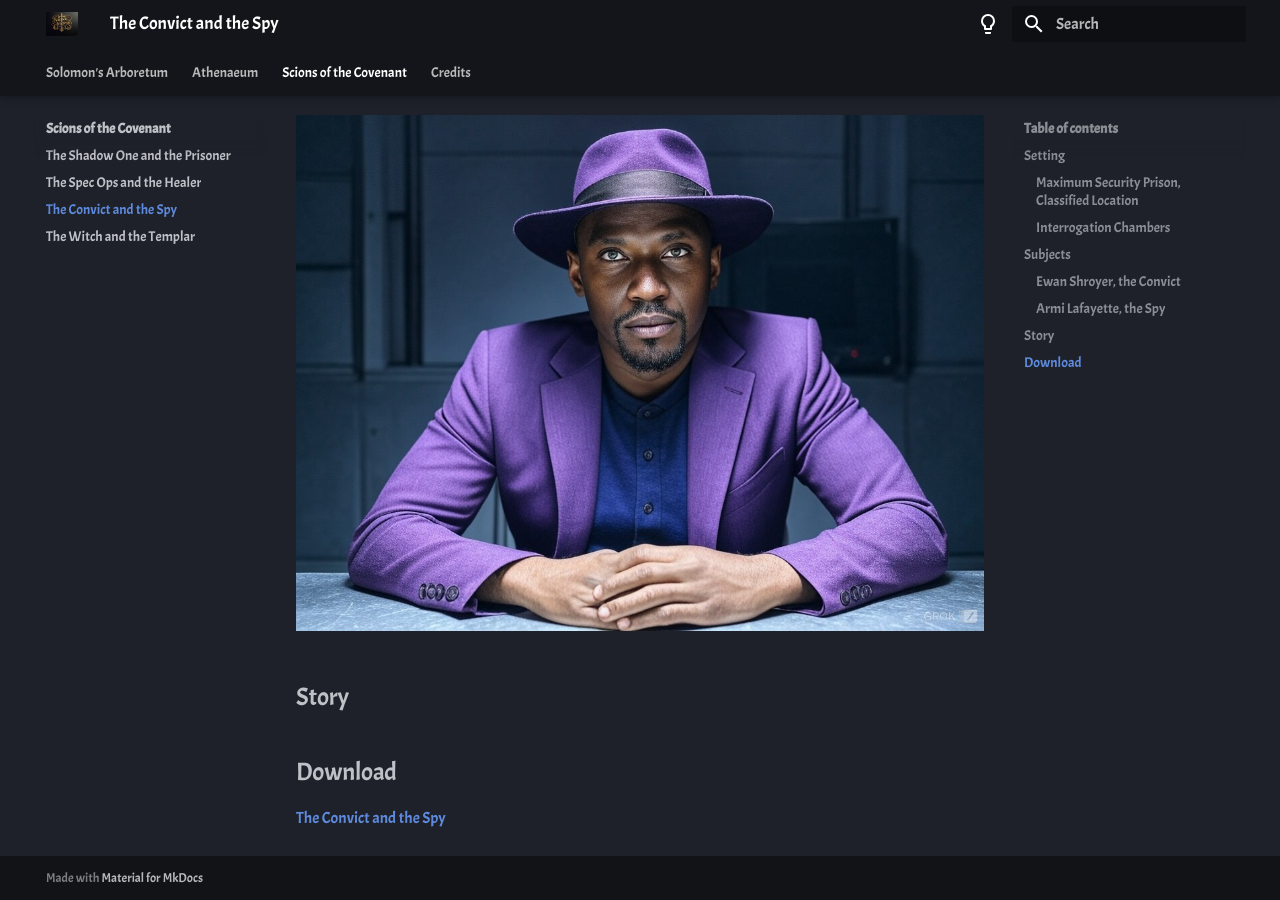
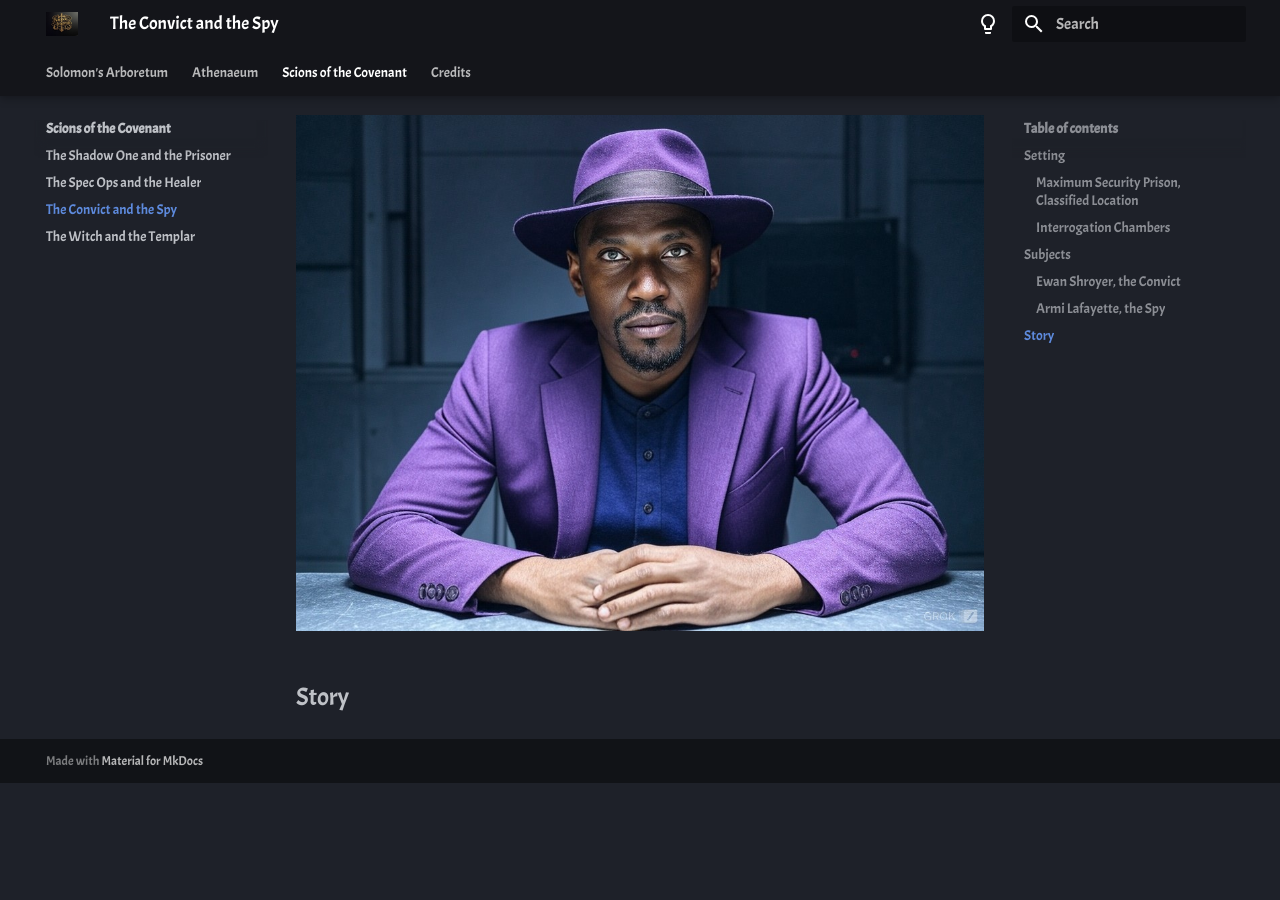
Before and after one commit to gamefreakcabe/solomons-arboretum, an MkDocs documentation site: the page built from docs/sotc/convict-spy.md, in a window 1280 px wide and 900 px high, scrolled down 2117 px. Built offline with MkDocs 1.6.1 and Material for MkDocs 9.7.7, drawn with Linux system fonts in a browser that asks for light colours; after the commit the page ends 2900 px from its top, so only the background shows below that.

Commit message:
download page

```diff
--- a/docs/sotc/convict-spy.md
+++ b/docs/sotc/convict-spy.md
@@ -29,7 +29,3 @@
 <div style="page-break-after: always;"></div>
 
 ## Story
-
-
-## Download
-[The Convict and the Spy](../sotc/convict-spy.pdf)
```
Also changed, not shown: docs/sotc/index.md (+2 -0 lines).
